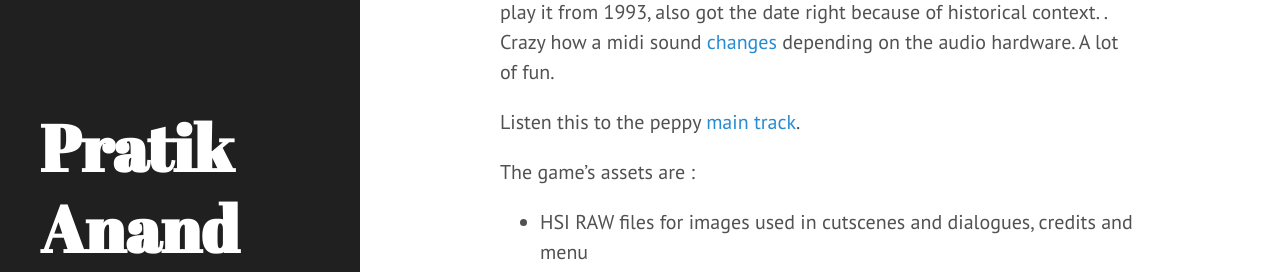
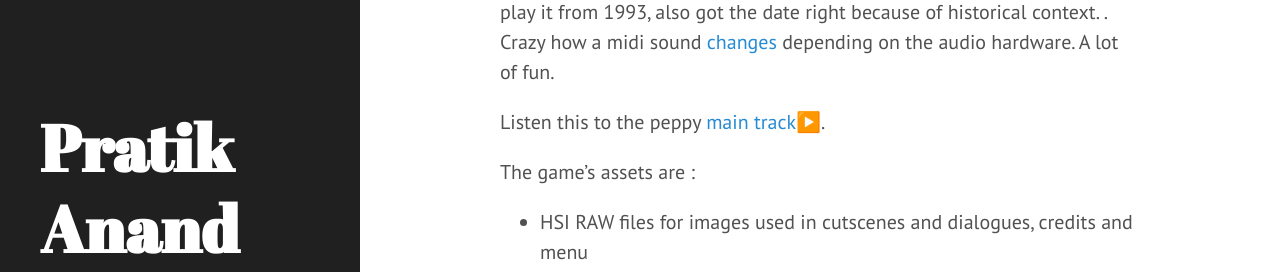
Before and after one commit to pratikone/pratikone.github.io, a Jekyll site: the page built from _posts/2021-08-28-reverse-engineer-zombiewars.md, in a window 1280 px wide and 900 px high, scrolled down 6065 px. Shown: the part 151-423 px from the top of the window. Built offline with Jekyll 4.4.1, drawn with Linux system fonts in a browser that asks for light colours.

Commit message:
added play emoji

```diff
--- a/_posts/2021-08-28-reverse-engineer-zombiewars.md
+++ b/_posts/2021-08-28-reverse-engineer-zombiewars.md
@@ -61,7 +61,7 @@ Then through some modding site, I stumbled across [Wombat](https://www.szevvy.co
 
 And music files in midi format and wave. I got the Yamaha OPL 3 sf file to play it from 1993, also got the date right because of historical context. . Crazy how a midi sound [changes](https://www.youtube.com/watch?v=JiZOxUhQj10) depending on the audio hardware. A lot of fun.
 
-Listen this to the peppy [main track](https://archive.org/details/zombiewars/GAME1.mp3).
+Listen this to the peppy [main track](https://archive.org/details/zombiewars/GAME1.mp3)▶️.
 
 
 The game’s assets are :
```
